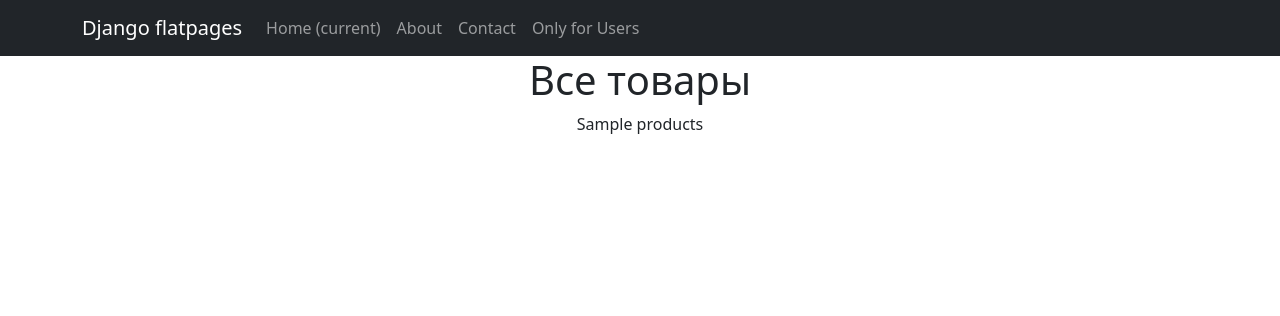
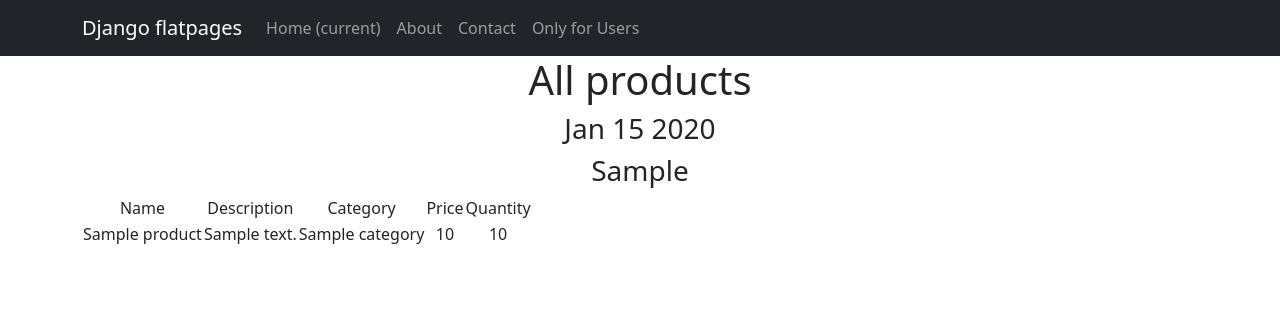
Before and after one commit to kim-cchbc777/skillfactory, a Django app: template SimpleProject/templates/products.html in a window 1280 px wide. Shown: the top 316 px of the page. Run offline with Django 4.2, Linux system fonts and the light colour scheme; the template is opened without the code that fills it: most values are stand-ins (such as "Sample title", 1, 10 or a date in 2020); some libraries are stand-ins or nearby versions.

Commit message:
Simple App 3/12

```diff
--- a/SimpleProject/templates/products.html
+++ b/SimpleProject/templates/products.html
@@ -8,6 +8,30 @@
 
 <!-- В контенте на странице мы выводим все товары -->
 {% block content %}
-<h1>Все товары</h1>
-{{ products }}
+<h1>All products</h1>
+    <h3>{{ time_now|date:'M d Y' }}</h3>
+    <h3> {{ next_sale|default_if_none:"Чуть позже сообщим о распродаже!" }} </h3>
+    {% if products %}
+        <table>
+        <tr>
+            <td>Name</td>
+            <td>Description</td>
+            <td>Category</td>
+            <td>Price</td>
+            <td>Quantity</td>
+        </tr>
+        {% for product in products %}
+            <tr>
+                <td>{{ product.name }}</td>
+                <td>{{ product.description|truncatewords:2 }}</td>
+                <td>{{ product.category.name }}</td>
+                <td>{{ product.price }}</td>
+                <td>{{ product.quantity }}</td>
+            </tr>
+        {% endfor %}
+
+        </table>
+    {% else %}
+        <h2> There are no products </h2>
+    {% endif %}
 {% endblock content %}
```
Also changed, not shown: SimpleProject/simpleapp/views.py (+9 -0 lines).
